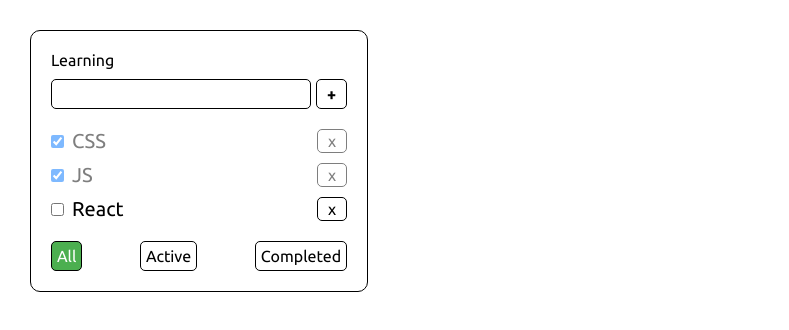
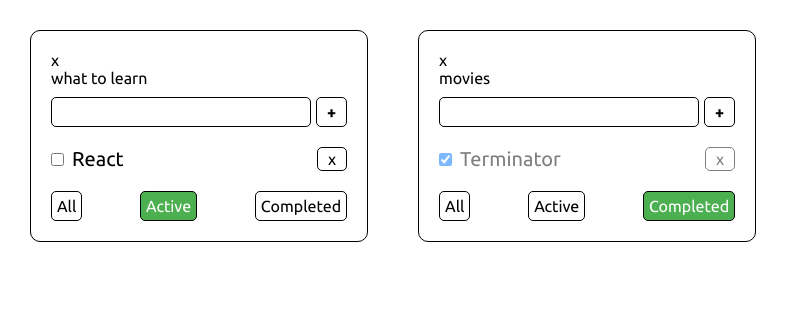
Before and after one commit to AntonKrivelo/TodoListTS, a React (Create React App) app: page / in a window 1280 px wide. Shown: the top 330 px of the page, without its empty margins (0-789 px from the left). Built offline with nearby package versions, Linux system fonts and the light colour scheme.

Commit message:
lesson 5 end, новое хранение данных, удаление todoList, Добавил отдельные toDolist для каждого свои таски

```diff
--- a/src/App.tsx
+++ b/src/App.tsx
@@ -4,66 +4,111 @@ import Todolist, { TaskType } from './Components/Todolist/Todolist';
 import './App.css';
 
 export type FilterValuesType = 'all' | 'completed' | 'active'; // для фильтрации при клике на кнопки
+export type TodolistType = {
+  id: string;
+  title: string;
+  filter: FilterValuesType;
+};
 
 function App() {
-  let [tasks, setTasks] = useState<Array<TaskType>>([
+  let todoListId1 = v1();
+  let todoListId2 = v1();
+
+  const [tasksObj, setTasksObj] = useState({
+    [todoListId1]: [
       { id: v1(), title: 'CSS', isDone: true },
       { id: v1(), title: 'JS', isDone: true },
       { id: v1(), title: 'React', isDone: false },
-  ]);
+    ],
+    [todoListId2]: [
+      { id: v1(), title: 'Terminator', isDone: true },
+      { id: v1(), title: 'Thor', isDone: false },
+    ],
+  });
 
-  const [filter, setFilter] = useState<FilterValuesType>('all'); // фильтрация по выполненным и не выполненным
-
-  //для фильтрации
-  let tasksForToDoList = tasks;
-
-  if (filter === 'completed') {
-    tasksForToDoList = tasks.filter((task) => task.isDone === true); // показывать выполненные таски
-  } else if (filter === 'active') {
-    tasksForToDoList = tasks.filter((task) => task.isDone === false); // показывать невыполненные таски
-  }
-
-  const addTask = (title: string) => {
+  const addTask = (title: string, todoListId: string) => {
     // добавление таски
 
     let newTask = { id: v1(), title: title, isDone: false };
+
+    let tasks = tasksObj[todoListId];
+
     let newTasks = [newTask, ...tasks];
-    setTasks(newTasks);
+    tasksObj[todoListId] = newTasks;
+    setTasksObj({ ...tasksObj });
   };
 
-  const removeTask = (idRemove: string) => {
+  const removeTask = (idRemove: string, todoListId: string) => {
     // удалить таску при нажатии на крестик
-    let deleteTask = (prev: Array<TaskType>) => prev.filter((task) => task.id !== idRemove);
-    setTasks(deleteTask);
+    let tasks = tasksObj[todoListId];
+
+    let deleteTask = tasks.filter((task) => task.id !== idRemove);
+    tasksObj[todoListId] = deleteTask;
+    setTasksObj({ ...tasksObj });
   };
 
-  const changeFilter = (value: FilterValuesType) => {
-    // для фильтрации
-    setFilter(value);
+  const changeFilter = (value: FilterValuesType, todoListId: string) => {
+    let todolist = todoLists.find((tList) => tList.id === todoListId);
+    if (todolist) {
+      todolist.filter = value;
+      setTodoLists([...todoLists]);
+    }
   };
 
   // для изменения таски выполнено или нет isDOne
   // находим таску с таким же id (FIND())
-  const changeStatus = (taskId: string, isDone: boolean) => {
+  const changeStatus = (taskId: string, isDone: boolean, todoListId: string) => {
+    let tasks = tasksObj[todoListId];
+
     let task = tasks.find((t) => (t.id === taskId ? true : false));
     if (task) {
       task.isDone = isDone;
     }
+    setTasksObj({ ...tasksObj });
+  };
 
-    setTasks([...tasks]);
+  // данные todolist-ов
+  const [todoLists, setTodoLists] = useState<Array<TodolistType>>([
+    { id: todoListId1, title: 'what to learn', filter: 'active' },
+    { id: todoListId2, title: 'movies', filter: 'completed' },
+  ]);
+
+  // удаление todolist
+  const removeTodoList = (todoListId: string) => {
+    let deletingTodoLists = todoLists.filter((tList) => tList.id !== todoListId);
+    setTodoLists(deletingTodoLists);
+    //чтобы удалились таски todolist- которого удаллили
+    delete tasksObj[todoListId];
+    setTasksObj({ ...tasksObj });
   };
 
   return (
     <div className="App">
+      {todoLists.map((tList, id) => {
+        //для фильтрации
+        let tasksForToDoList = tasksObj[tList.id];
+
+        if (tList.filter === 'completed') {
+          tasksForToDoList = tasksForToDoList.filter((task) => task.isDone === true); // показывать выполненные таски
+        } else if (tList.filter === 'active') {
+          tasksForToDoList = tasksForToDoList.filter((task) => task.isDone === false); // показывать невыполненные таски
+        }
+
+        return (
           <Todolist
+            removeTodoList={removeTodoList}
+            key={tList.id}
+            id={tList.id}
             changeFilter={changeFilter}
             addTask={addTask}
             removeTask={removeTask}
             tasks={tasksForToDoList}
-        title="Learning"
-        filter={filter}
+            title={tList.title}
+            filter={tList.filter}
             changeStatus={changeStatus}
           />
+        );
+      })}
     </div>
   );
 }
--- a/src/Components/Todolist/Todolist.tsx
+++ b/src/Components/Todolist/Todolist.tsx
@@ -9,13 +9,15 @@ export type TaskType = {
 };
 
 type PropsType = {
+  id: string;
   title: string;
   tasks: Array<TaskType>;
-  removeTask: (idRemove: string) => void;
-  addTask: (title: string) => void;
-  changeFilter: (value: FilterValuesType) => void;
+  removeTask: (idRemove: string, todoListId: string) => void;
+  addTask: (title: string, todoListId: string) => void;
+  changeFilter: (value: FilterValuesType, todoListId: string) => void;
   filter: FilterValuesType;
-  changeStatus: (taskId: string, isDone: boolean) => void;
+  changeStatus: (taskId: string, isDone: boolean, todoListId: string) => void;
+  removeTodoList: (todoListId: string) => void;
 };
 
 const Todolist = (props: PropsType) => {
@@ -34,7 +36,7 @@ const Todolist = (props: PropsType) => {
   const addedTaskBtn = () => {
     // добавить таску при клике на кнопку
     if (newTaskTitle.trim() !== '') {
-      props.addTask(newTaskTitle);
+      props.addTask(newTaskTitle, props.id);
       setNewTaskTitle('');
     } else {
       setError('Title is required');
@@ -47,9 +49,14 @@ const Todolist = (props: PropsType) => {
     setError(null);
   };
 
+  const removeTodoList = () => {
+    props.removeTodoList(props.id);
+  };
   return (
     <div className="item">
+      <button onClick={removeTodoList}>x</button>
       <h3>{props.title}</h3>
+
       <div>
         <input
           onKeyDown={clickKeyBoardBtnAddTask}
@@ -66,7 +73,7 @@ const Todolist = (props: PropsType) => {
       <ul className="list__items">
         {props.tasks.map((task, id) => {
           const changeHandler = (e: ChangeEvent<HTMLInputElement>) => {
-            props.changeStatus(task.id, e.currentTarget.checked);
+            props.changeStatus(task.id, e.currentTarget.checked, props.id);
           };
           return (
             <li className={task.isDone ? 'todo__item todo__item-active' : 'todo__item'} key={id}>
@@ -78,7 +85,7 @@ const Todolist = (props: PropsType) => {
               ></input>
               <span className="todo__title">{task.title}</span>
               <button
-                onClick={(e: MouseEvent<HTMLButtonElement>) => props.removeTask(task.id)}
+                onClick={(e: MouseEvent<HTMLButtonElement>) => props.removeTask(task.id, props.id)}
                 className="delete-btn"
               >
                 x
@@ -90,19 +97,19 @@ const Todolist = (props: PropsType) => {
       <div className="change__buttons">
         <button
           className={`change__btn ${props.filter === 'all' ? 'active' : ''}`}
-          onClick={(e: MouseEvent<HTMLButtonElement>) => props.changeFilter('all')}
+          onClick={(e: MouseEvent<HTMLButtonElement>) => props.changeFilter('all', props.id)}
         >
           All
         </button>
         <button
           className={`change__btn ${props.filter === 'active' ? 'active' : ''}`}
-          onClick={(e: MouseEvent<HTMLButtonElement>) => props.changeFilter('active')}
+          onClick={(e: MouseEvent<HTMLButtonElement>) => props.changeFilter('active', props.id)}
         >
           Active
         </button>
         <button
           className={`change__btn ${props.filter === 'completed' ? 'active' : ''}`}
-          onClick={(e: MouseEvent<HTMLButtonElement>) => props.changeFilter('completed')}
+          onClick={(e: MouseEvent<HTMLButtonElement>) => props.changeFilter('completed', props.id)}
         >
           Completed
         </button>
```
Lines whose indentation alone changed are shown as unchanged.
